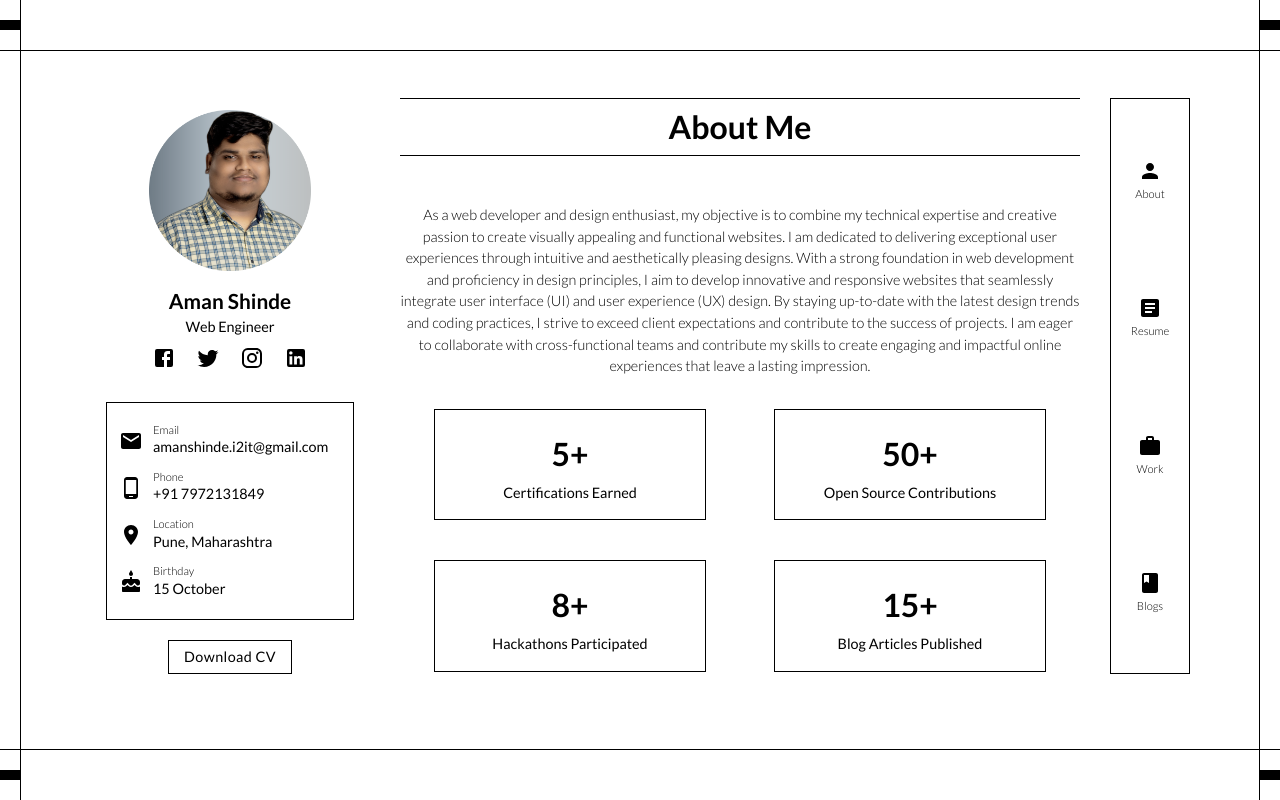
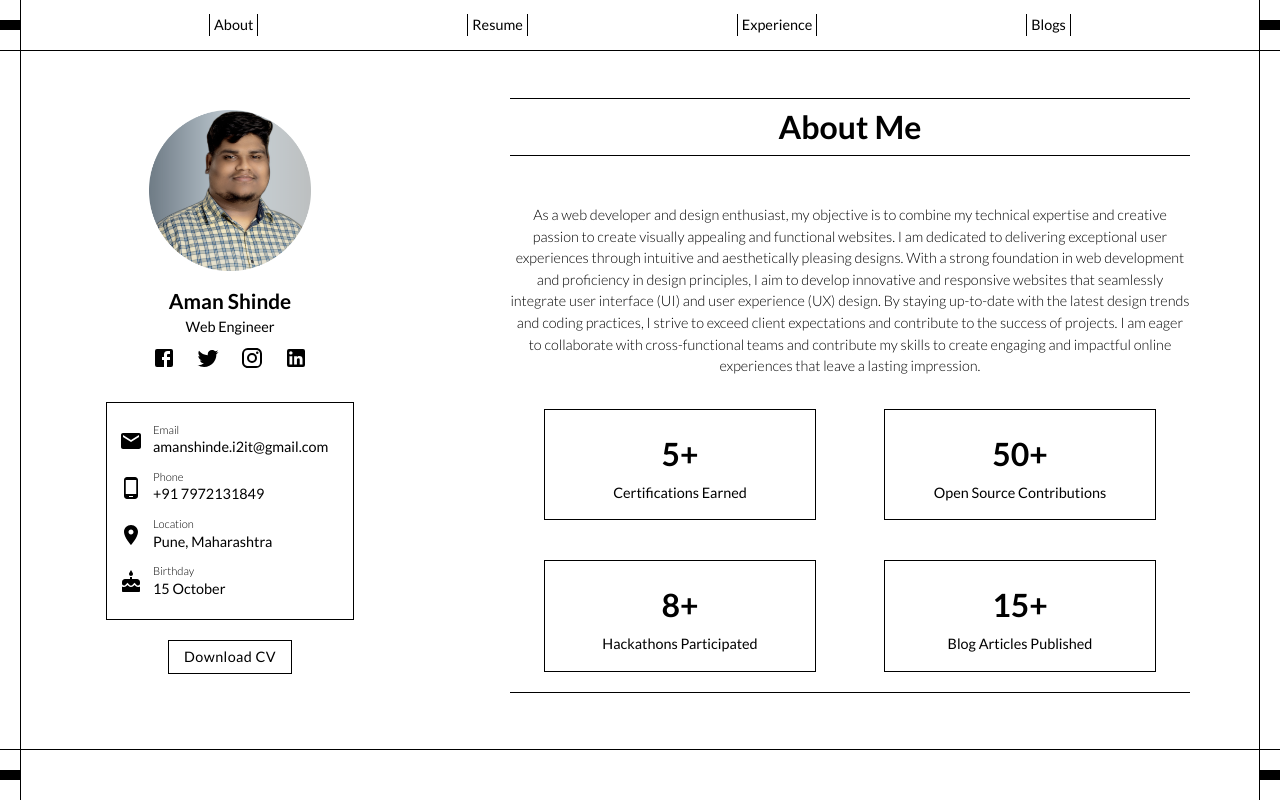
Before and after one commit to Aman-Shinde/portfolio, a React (Vite) app: page / in a window 1280 px wide. Built offline with nearby package versions, Linux system fonts and the light colour scheme.

Commit message:
Fixed URL issue

```diff
--- a/src/App.jsx
+++ b/src/App.jsx
@@ -1,44 +1,19 @@
 import React, { useState, useEffect } from 'react';
-import { BrowserRouter as Router, Route, Routes } from 'react-router-dom';
 
 import Frame from "./components/Frame";
 import Layout from "./components/Layout";
-
-import About from "./sections/About";
-import Resume from "./sections/Resume";
-import Experience from "./sections/Experience";
-import Blog from "./sections/Blog";
 
 import MobileContainer from './MobileContainer';
 
 
 function App() {
 
-  const [isMobile, setIsMobile] = useState(window.innerWidth <= 767);
-
-  const handleResize = () => {
-    setIsMobile(window.innerWidth <= 900);
-  };
-
-  useEffect(() => {
-    window.addEventListener('resize', handleResize);
-    return () => {
-      window.removeEventListener('resize', handleResize);
-    };
-  }, []);
-
   return (
     <>
       <Frame />
-      <Router>
-        <Routes>
-          <Route path="/" element={<Layout> {isMobile ? <MobileContainer /> : <About />}</Layout>} />
-          <Route path="/resume" element={<Layout>{isMobile ? <MobileContainer /> : <Resume />}</Layout>} />
-          <Route path="/work" element={<Layout>{isMobile ? <MobileContainer /> : <Experience />}</Layout>} />
-          <Route path="/Blog" element={<Layout>{isMobile ? <MobileContainer /> : <Blog />}</Layout>} />
-          <Route path="*" element={<Layout>{isMobile ? <MobileContainer /> : <About />}</Layout>} />
-        </Routes>
-      </Router>
+      <Layout>
+        <MobileContainer />
+      </Layout>
 
     </>
   )
--- a/src/components/Frame.jsx
+++ b/src/components/Frame.jsx
@@ -1,10 +1,14 @@
 import React from 'react';
 import { Box, Link } from '@mui/material';
+
+import PersonIcon from '@mui/icons-material/Person';
+import ArticleIcon from '@mui/icons-material/Article';
+import WorkIcon from '@mui/icons-material/Work';
+import BookIcon from '@mui/icons-material/Book';
 
 const frameStyles = {
   frameContainer: {
     position: "fixed",
-    zIndex: "1",
     left: 0,
     top: 0,
     width: "100%",
@@ -29,7 +33,8 @@ const frameStyles = {
     left: 0,
     width: "100%",
     height: "1px",
-    backgroundColor: 'black'
+    backgroundColor: 'black',
+    display: {lg:'block', md: 'block', sm: 'none', xs: 'none'}
   },
   topLine: {
     top: { lg: "50px", md: "50px", sm: "30px", xs: "30px" }
@@ -79,6 +84,14 @@ const frameStyles = {
     flexDirection: "row",
     justifyContent: "space-evenly"
   },
+  horizontalLinkContainer: {
+    display: { lg: "flex", md: "flex", sm: "none", xs: "none" },
+    position: "absolute",
+    height: "50px",
+    flexDirection: "row",
+    justifyContent: "space-evenly",
+    alignItems: "center"
+  },
   leftVerticalLinkContainer: {
     width: "100vh",
     left: "4px",
@@ -93,14 +106,30 @@ const frameStyles = {
   },
   link: {
     textDecoration: "none",
-    color: "black"
+    color: "black",
+  },
+  desktopLink: {
+    textDecoration: "none",
+    color: "black",
+    padding: "0px 4px",
+    borderLeft: "1px solid black",
+    borderRight: "1px solid black",
+    '&:hover' : {
+      color: "white",
+      backgroundColor: "black"
+    }
   }
 };
 
 function Frame() {
   return (
     <Box sx={frameStyles.frameContainer}>
-      <Box sx={{ ...frameStyles.topBottomBar, ...frameStyles.topBar }}></Box>
+      <Box sx={{ ...frameStyles.topBottomBar, ...frameStyles.topBar, ...frameStyles.horizontalLinkContainer }}>
+        <Link className="lato-regular font-size-md" href="#about" underline="none" sx={frameStyles.desktopLink}>  About  </Link>
+        <Link className="lato-regular font-size-md" href="#resume" underline="none" sx={frameStyles.desktopLink}>  Resume  </Link>
+        <Link className="lato-regular font-size-md" href="#work" underline="none" sx={frameStyles.desktopLink}>  Experience  </Link>
+        <Link className="lato-regular font-size-md" href="#blog" underline="none" sx={frameStyles.desktopLink}>  Blogs  </Link>
+      </Box>
       <Box sx={{ ...frameStyles.topBottomBar, ...frameStyles.bottomBar }}></Box>
       <Box sx={{ ...frameStyles.topBottomLine, ...frameStyles.topLine }}></Box>
       <Box sx={{ ...frameStyles.topBottomLine, ...frameStyles.bottomLine }}></Box>
--- a/src/components/Layout.jsx
+++ b/src/components/Layout.jsx
@@ -1,5 +1,5 @@
 import React from 'react';
-import { Box, Stack, Button } from '@mui/material';
+import { Box, Stack, Button, Link } from '@mui/material';
 import FacebookIcon from '@mui/icons-material/Facebook';
 import TwitterIcon from '@mui/icons-material/Twitter';
 import InstagramIcon from '@mui/icons-material/Instagram';
@@ -8,16 +8,10 @@ import EmailIcon from '@mui/icons-material/Email';
 import PhoneAndroidIcon from '@mui/icons-material/PhoneAndroid';
 import LocationOnIcon from '@mui/icons-material/LocationOn';
 import CakeIcon from '@mui/icons-material/Cake';
-import PersonIcon from '@mui/icons-material/Person';
-import ArticleIcon from '@mui/icons-material/Article';
-import WorkIcon from '@mui/icons-material/Work';
-import BookIcon from '@mui/icons-material/Book';
-import { Link } from 'react-router-dom';
 
 // Styles
 const containerStyle = {
     position: "relative",
-  zIndex: { lg: "2", md: "2", sm: "0", xs: "0" },
     padding: { lg: "48px", md: "32px", sm: "16px", xs: "16px" },
     margin: { lg: "50px 20px", md: "50px 20px", sm: "30px 30px", xs: "30px 30px" },
     height: { lg: "calc(100vh - 100px)", md: "calc(100vh - 100px)", sm: "auto", xs: "auto" },
@@ -70,9 +64,12 @@ const contactInfoItemStyle = {
 };
 
 const sidePanelStyle = {
-  maxHeight: "100%",
-  width: { lg: "80px", md: "60px" },
-  display: { lg: "block", md: "block", sm: "none", xs: "none" }
+    position: "fixed",
+
+    maxHeight: "50px",
+    width: { lg: "680px", md: "100%" },
+    display: { lg: "block", md: "block", sm: "none", xs: "none" },
+    marginBottom: "40px"
 };
 
 const Layout = ({ children }) => {
@@ -146,39 +143,10 @@ const Layout = ({ children }) => {
 
                 </Box>
 
-        <Box className="main-container" sx={{ height: "100%", width: { lg: "680px", md: "400px", sm: "100%", xs: "100%" }, overflowY: "scroll" }}>
+                <Box className="main-container" sx={{height: "100%", width: { lg: "680px", md: "400px", sm: "100%", xs: "100%" }, overflowY: "scroll" }}>
+
                     {children}
-        </Box>
 
-        <Box sx={sidePanelStyle}>
-          <Box sx={{ height: "fit-content", width: "100%", padding: { lg: "12px 16px", md: "0px" }, backgroundColor: "white", border: "1px solid black" }}>
-            <Stack direction="column" height="100%" justifyContent="space-evenly" alignItems="center">
-              <Link to="/" style={{ textDecoration: 'none', color: "inherit", margin: "48px auto" }}>
-                <Box textAlign="center" sx={{ cursor: "pointer" }}>
-                  <PersonIcon />
-                  <p className="font-size-sm lato-light"> About </p>
-                </Box>
-              </Link>
-              <Link to="/resume" style={{ textDecoration: 'none', color: "inherit", margin: "48px auto" }}>
-                <Box textAlign="center" sx={{ cursor: "pointer" }}>
-                  <ArticleIcon />
-                  <p className="font-size-sm lato-light"> Resume </p>
-                </Box>
-              </Link>
-              <Link to="/work" style={{ textDecoration: 'none', color: "inherit", margin: "48px auto" }}>
-                <Box textAlign="center" sx={{ cursor: "pointer" }}>
-                  <WorkIcon />
-                  <p className="font-size-sm lato-light"> Work </p>
-                </Box>
-              </Link>
-              <Link to="/blog" style={{ textDecoration: 'none', color: "inherit", margin: "48px auto" }}>
-                <Box textAlign="center" sx={{ cursor: "pointer" }}>
-                  <BookIcon />
-                  <p className="font-size-sm lato-light"> Blogs </p>
-                </Box>
-              </Link>
-            </Stack>
-          </Box>
                 </Box>
 
             </Stack>
--- a/src/main.jsx
+++ b/src/main.jsx
@@ -6,4 +6,4 @@ ReactDOM.createRoot(document.getElementById('root')).render(
   <React.StrictMode>
     <App />
   </React.StrictMode>,
-)
+);
```
Also changed, not shown: package.json (+3 -4 lines), 2 other files (tests, documents, lock files or other folders). Lines whose indentation alone changed are shown as unchanged.
